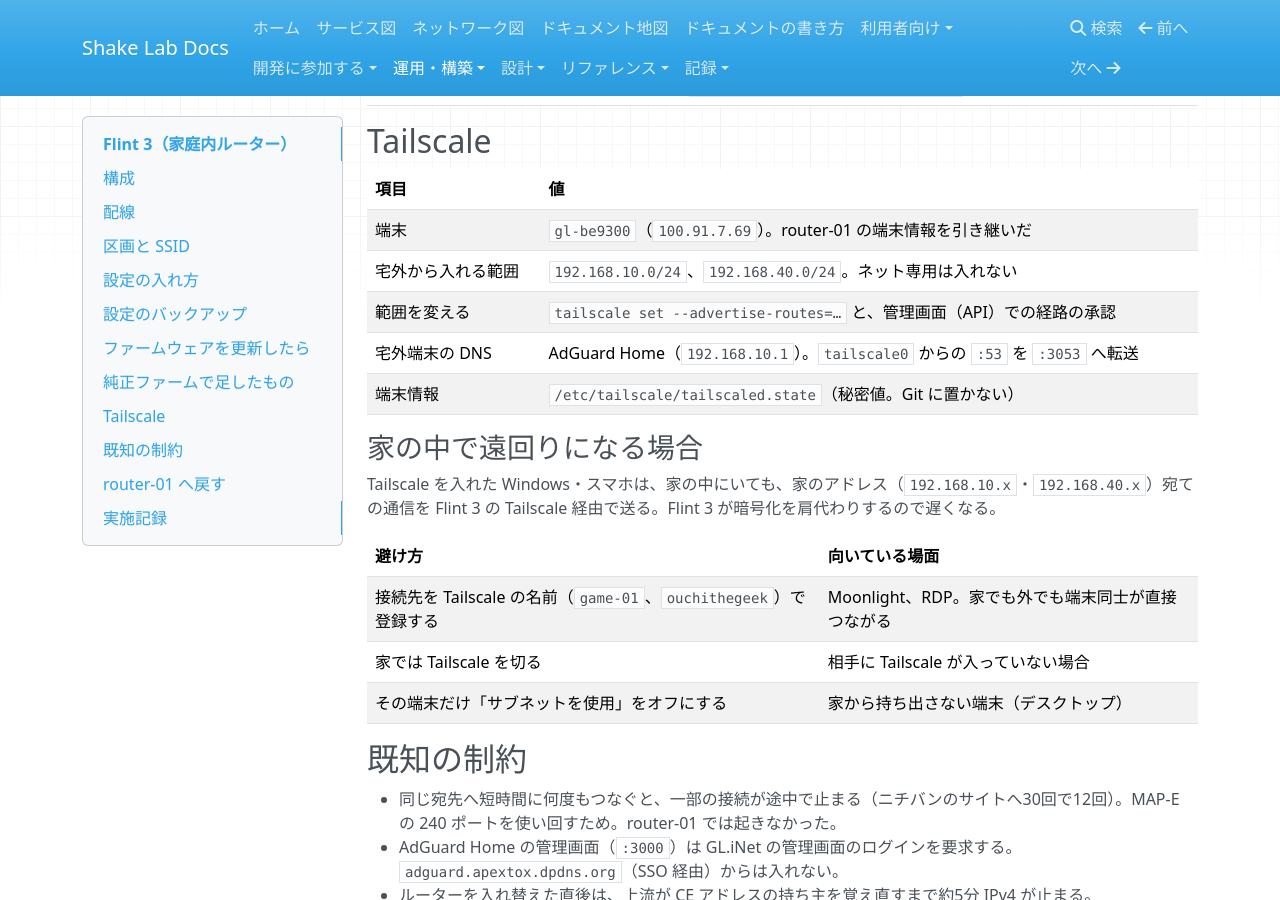
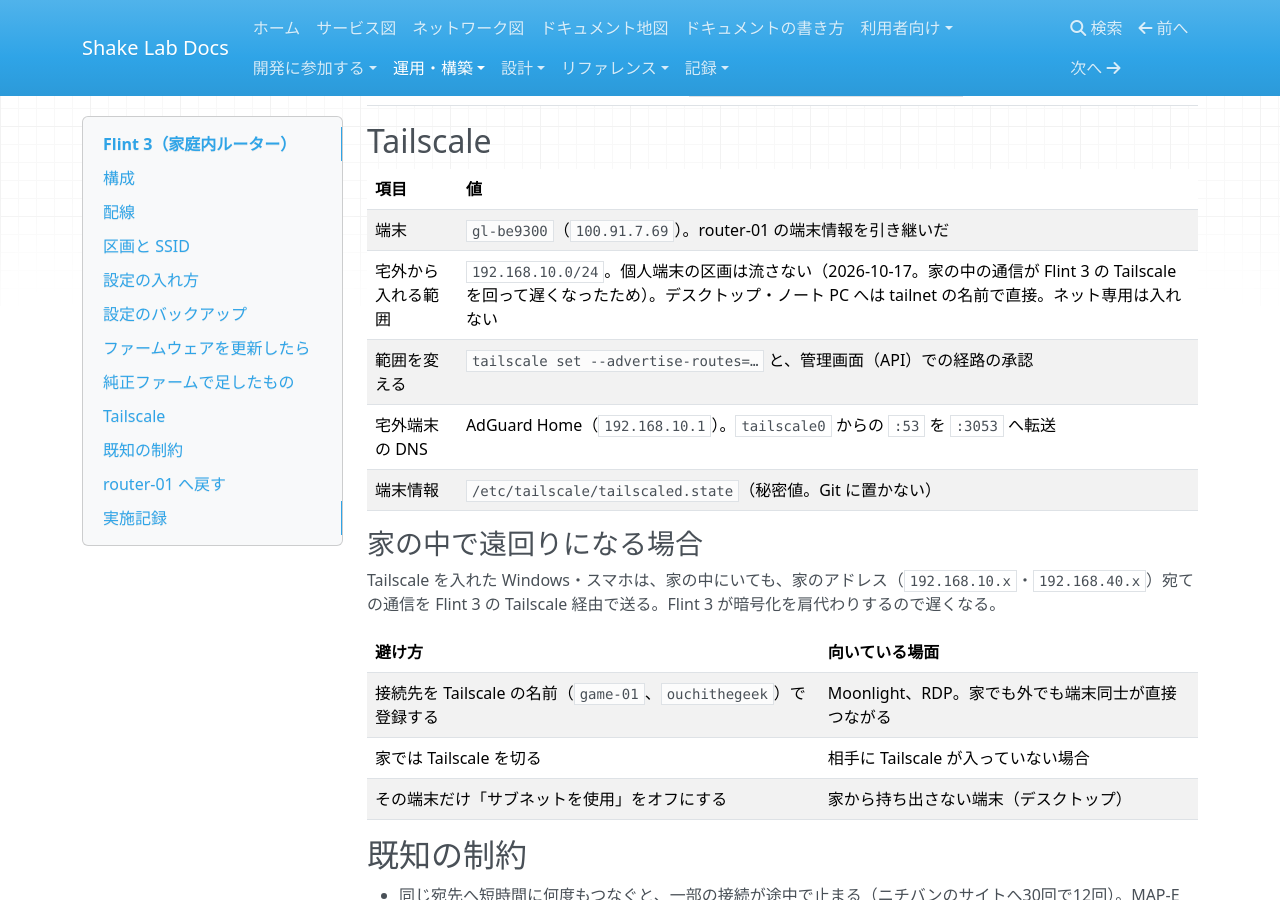
Before and after one commit to rurutheGeek/shake-cloud, an MkDocs documentation site: the page built from docs/operations/flint3.md, in a window 1280 px wide and 900 px high, scrolled down 3385 px. Built offline with MkDocs 1.6.1, drawn with Linux system fonts in a browser that asks for light colours; nearby versions of some CDN libraries; a script that is not in the unit is left out.

Commit message:
fix(tailscale): 個人端末の区画を Flint 3 から流すのをやめる
流していると、家の Wi-Fi のスマホからデスクトップへの通信まで Flint 3 の Tailscale を
回って遅くなる。デスクトップ・ノート PC は自分で tailnet にいる。点検にも足す。

Co-Authored-By: Claude Opus 5.5 <noreply@anthropic.com>

```diff
--- a/docs/operations/flint3.md
+++ b/docs/operations/flint3.md
@@ -103,7 +103,7 @@ ssh root@192.168.10.1 /etc/shakecloud/apply-segments        # 区画・SSID・
 | 項目 | 値 |
 | --- | --- |
 | 端末 | `gl-be9300`（`100.91.7.69`）。router-01 の端末情報を引き継いだ |
-| 宅外から入れる範囲 | `192.168.10.0/24`、`192.168.40.0/24`。ネット専用は入れない |
+| 宅外から入れる範囲 | `192.168.10.0/24`。個人端末の区画は流さない（2026-10-17。家の中の通信が Flint 3 の Tailscale を回って遅くなったため）。デスクトップ・ノート PC へは tailnet の名前で直接。ネット専用は入れない |
 | 範囲を変える | `tailscale set --advertise-routes=…` と、管理画面（API）での経路の承認 |
 | 宅外端末の DNS | AdGuard Home（`192.168.10.1`）。`tailscale0` からの `:53` を `:3053` へ転送 |
 | 端末情報 | `/etc/tailscale/tailscaled.state`（秘密値。Git に置かない） |
```
Also changed, not shown: docs/operations/handover.md (+1 -1 lines), docs/operations/net.md (+1 -1 lines), platform/tailscale/README.md (+1 -1 lines), 5 other files.
